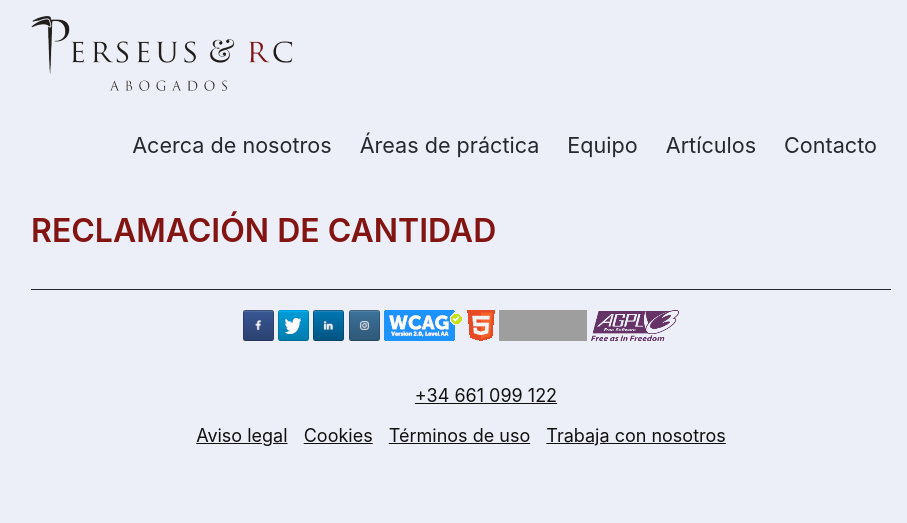
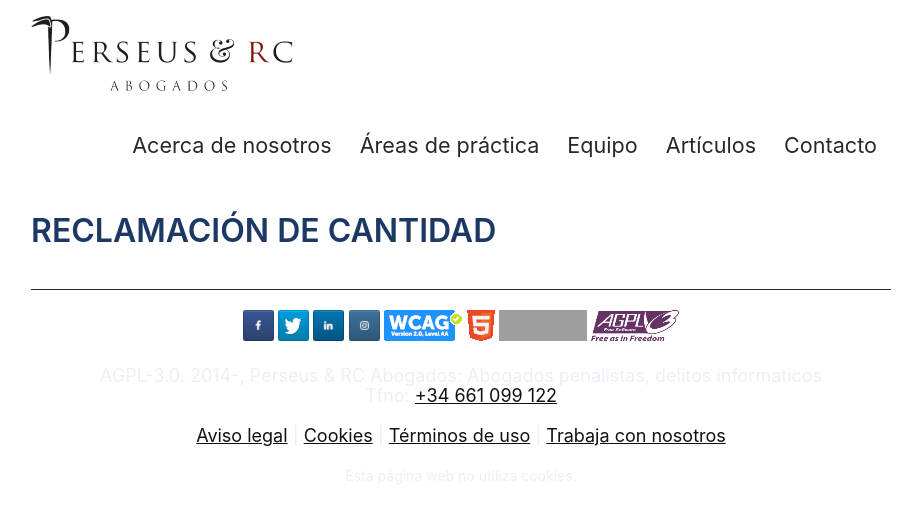
Before and after one commit to streaming10/perseusnew, a Jekyll site: the page built from reclamacion-de-cantidad.md, in a window 1280 px wide. Shown: the top 523 px of the page, without its empty margins (159-1066 px from the left). Built offline with Jekyll 4.4.1, drawn with Linux system fonts in a browser that asks for light colours; our own code applies the rules of GitHub Pages for plain Markdown files; grey boxes are pictures that could not be loaded.

Commit message:
Update style.css

```diff
--- a/css/style.css
+++ b/css/style.css
@@ -123,7 +123,7 @@ html {
 
 body {
   color: #eceff7;
-  background-color: #eceff7;
+  background-color: #FFFFFF;
   text-decoration: none;
   margin: 0;
   max-width: 860px;
@@ -160,7 +160,7 @@ h1 {
   font-weight: 600;
   line-height:1.0em;
   font-size: 32px;
-  color: #821412;
+  color: #1b3964;
 
 }
 
```
